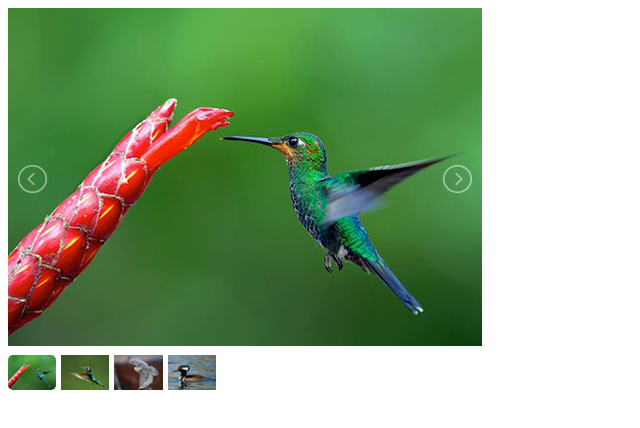
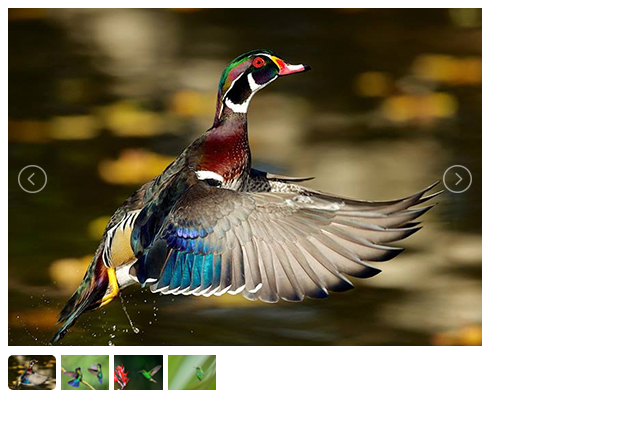
Before and after one commit to sstone72389/LB-TEST, a website: page demo/index.html in a window 1280 px wide. Shown: the whole page, without its empty margins (0-640 px from the left). Drawn offline with nearby package versions, Linux system fonts and the light colour scheme; some packages are replaced by stand-ins of ours; a script that the page names is missing.

Commit message:
testing lightgallery options

```diff
--- a/demo/index.html
+++ b/demo/index.html
@@ -8,6 +8,7 @@
     <meta name="description" content="">
     <link rel="stylesheet" href="../src/css/lightslider.css" />
     <link rel="stylesheet" href="../src/css/lightgallery.css" />
+    <link href="https://maxcdn.bootstrapcdn.com/font-awesome/4.7.0/css/font-awesome.min.css" rel="stylesheet" integrity="sha384-wvfXpqpZZVQGK6TAh5PVlGOfQNHSoD2xbE+QkPxCAFlNEevoEH3Sl0sibVcOQVnN" crossorigin="anonymous">
     <style>
         ul {
             list-style: none outside none;
@@ -35,8 +36,20 @@
         }
     </style>
     <script src="http://ajax.googleapis.com/ajax/libs/jquery/1.9.1/jquery.min.js"></script>
+
+    <!-- Include lightSlider -->
+
     <script src="../src/js/lightslider.js"></script>
+
+    <!-- Include lightGallery -->
     <script src="../src/js/lightgallery.js"></script>
+
+    <!-- Include lg-zoom -->
+    <script src="js/lg-zoom.min.js"></script>
+
+    <!-- Include other lightgallery plugins (Optional) -->
+    <script src="js/lg-thumbnail.min.js"></script>
+
     <script>
         $(document).ready(function() {
             $("#content-slider").lightSlider({
@@ -44,20 +57,31 @@
                 keyPress: true
             });
             $('#image-gallery').lightSlider({
+                // set gallery to false for small devices
                 gallery: true,
                 item: 1,
                 thumbItem: 9,
                 slideMargin: 0,
                 speed: 500,
                 auto: false,
-                loop: false,
+                loop: true,
+                // prevHtml: '<i class="fa fa-angle-left fa-4x"></i>',
+                // nextHtml: '<i class="fa fa-angle-right fa-4x"></i>',
                 enableTouch: true,
                 enableDrag: false,
                 freeMove: true,
                 swipeThreshold: 40,
-                onSliderLoad: function() {
-                    $('#image-gallery').lightGallery();
-                },
+                // onSliderLoad: function() {
+                //     $('#image-gallery').lightGallery()
+                // }
+                onSliderLoad: function(el) {
+                    el.lightGallery({
+                        selector: '#imageGallery .lslide'
+                    });
+                }
+            });
+            $('#image-gallery').lightGallery({
+                zoom: 'true'
             });
         });
     </script>
@@ -68,18 +92,21 @@
         <div class="item">
             <div class="clearfix" style="max-width:474px;">
                 <ul id="image-gallery" class="gallery list-unstyled">
-                    <li data-thumb="img/thumb/cS-1.jpg" data-src="img/cS-1.jpg">
-                        <img src="img/cS-1.jpg" />
+                    <li data-thumb="img/thumb/cS-6.jpg" data-src="img/cS-6.jpg">
+                        <img src="img/cS-6.jpg" />
                     </li>
-                    <li data-thumb="img/thumb/cS-2.jpg" data-src="img/cS-2.jpg">
-                        <img src="img/cS-2.jpg" />
+                    <li data-thumb="img/thumb/cS-7.jpg" data-src="img/cS-7.jpg">
+                        <img src="img/cS-7.jpg" />
                     </li>
-                    <li data-thumb="img/thumb/cS-3.jpg" data-src="img/cS-3.jpg">
-                        <img src="img/cS-3.jpg" />
+                    <li data-thumb="img/thumb/cS-8.jpg" data-src="img/cS-8.jpg">
+                        <img src="img/cS-8.jpg" />
                     </li>
-                    <li data-thumb="img/thumb/cS-4.jpg" data-src="img/cS-4.jpg">
-                        <img src="img/cS-4.jpg" />
+                    <li data-thumb="img/thumb/cS-9.jpg" data-src="img/cS-9.jpg">
+                        <img src="img/cS-9.jpg" />
                     </li>
+                    <!-- <li data-thumb="img/thumb/cS-17.jpg">
+                        <iframe width="474" height="338" frameborder="0" allowfullscreen="" src="https://www.youtube.com/embed/z0wRT8xUNBI?wmode=opaque&enablejsapi=1" class="ls-youtube"></iframe>
+                    </li> -->
                 </ul>
             </div>
         </div>
--- a/src/css/lightgallery.css
+++ b/src/css/lightgallery.css
@@ -901,7 +901,7 @@ body:not(.lg-from-hash) .lg-outer.lg-start-zoom .lg-item.lg-complete .lg-object
   transition: opacity 0.15s ease 0s;
 }
 .lg-backdrop.in {
-  opacity: 1;
+  opacity: .9;
 }
 
 .lg-css3.lg-no-trans .lg-prev-slide, .lg-css3.lg-no-trans .lg-next-slide, .lg-css3.lg-no-trans .lg-current {
```
Also changed, not shown: demo/img/cS-3.jpg, demo/img/cS-4.jpg (deleted), demo/img/thumb/cs-17.jpg (added).
